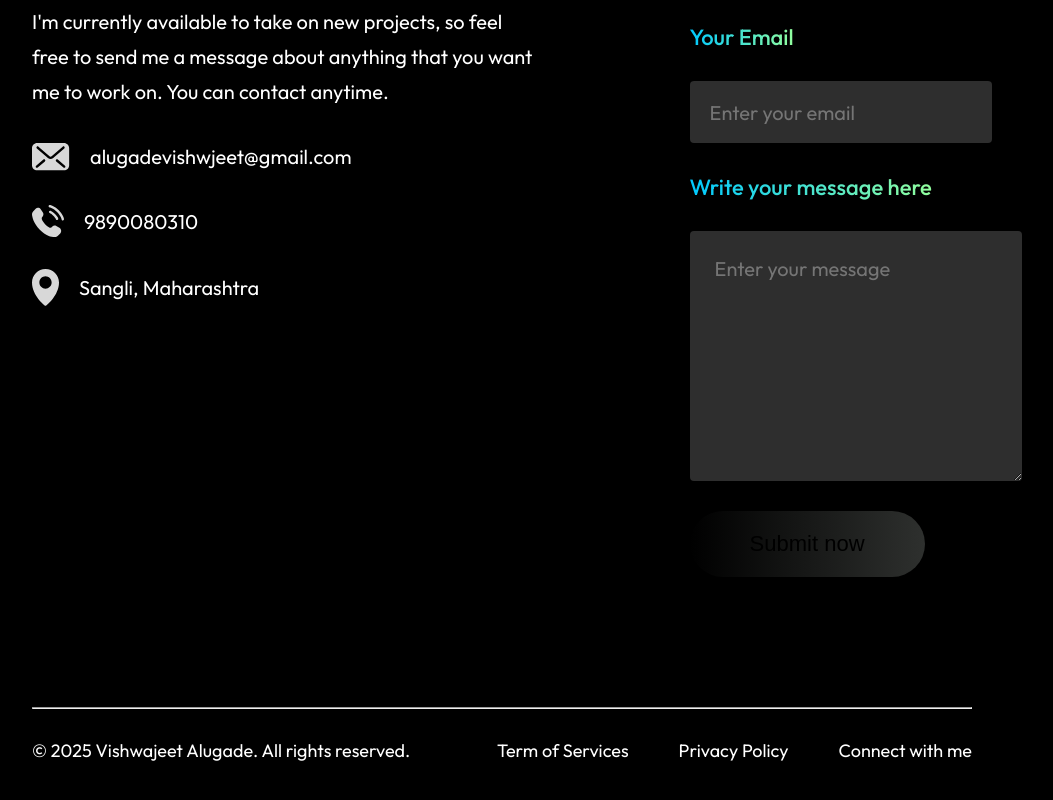
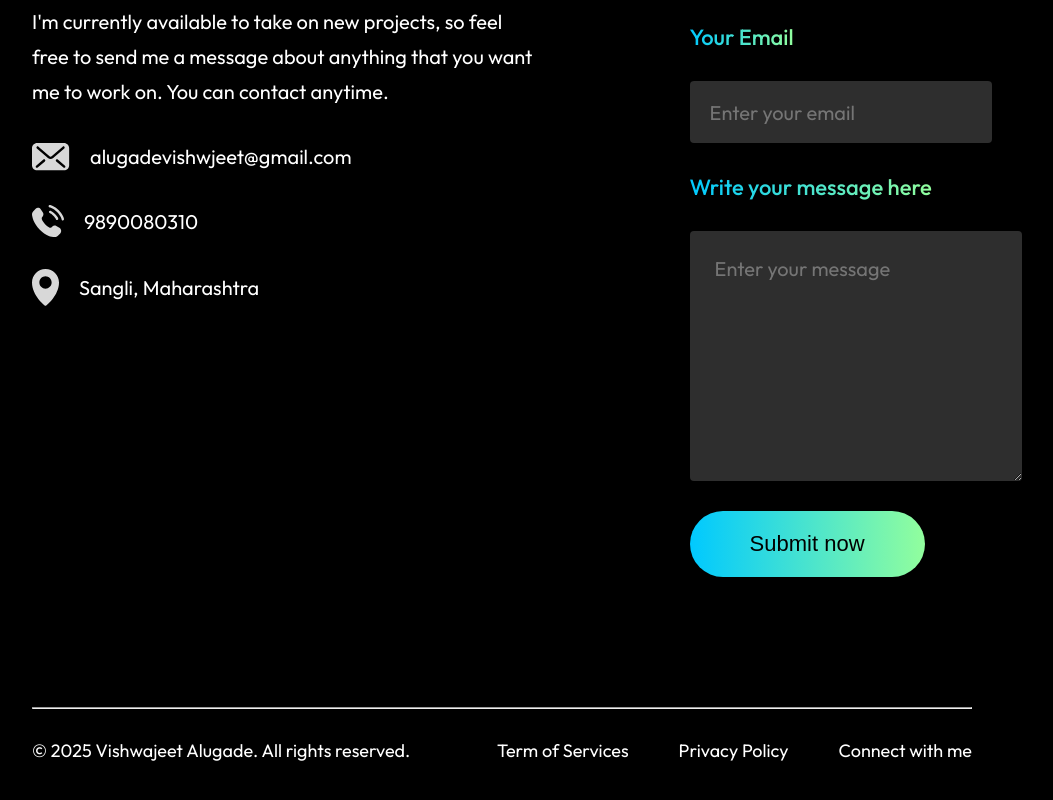
Before and after one commit to VishuAlugade/my-portfolio, a React (Vite) app: page / in a window 1280 px wide. Shown: the part 3475-4275 px from the top of the page, without its empty margins (138-1191 px from the left). Built offline with nearby package versions, Linux system fonts and the light colour scheme.

Commit message:
update portfolio

```diff
--- a/src/Components/Contact/Contact.css
+++ b/src/Components/Contact/Contact.css
@@ -100,7 +100,7 @@
     padding: 25px;
     border-radius: 4px;
     background: #2e2e2e;
-    color: #ffffff;
+    color: #fffcfc;
     font-family: Outfit;
     font-size: 20px;
 }
@@ -109,7 +109,7 @@
     border: none;
     color: rgb(0, 0, 0);
     border-radius: 50px;
-    background: linear-gradient(90deg, #000000 0%, #2e302e 100%);
+    background: linear-gradient(90deg, #00C9FF 0%, #92FE9D 100%);
     font-size: 22px;
     padding: 20px 60px;
     margin-bottom: 50px;
```
